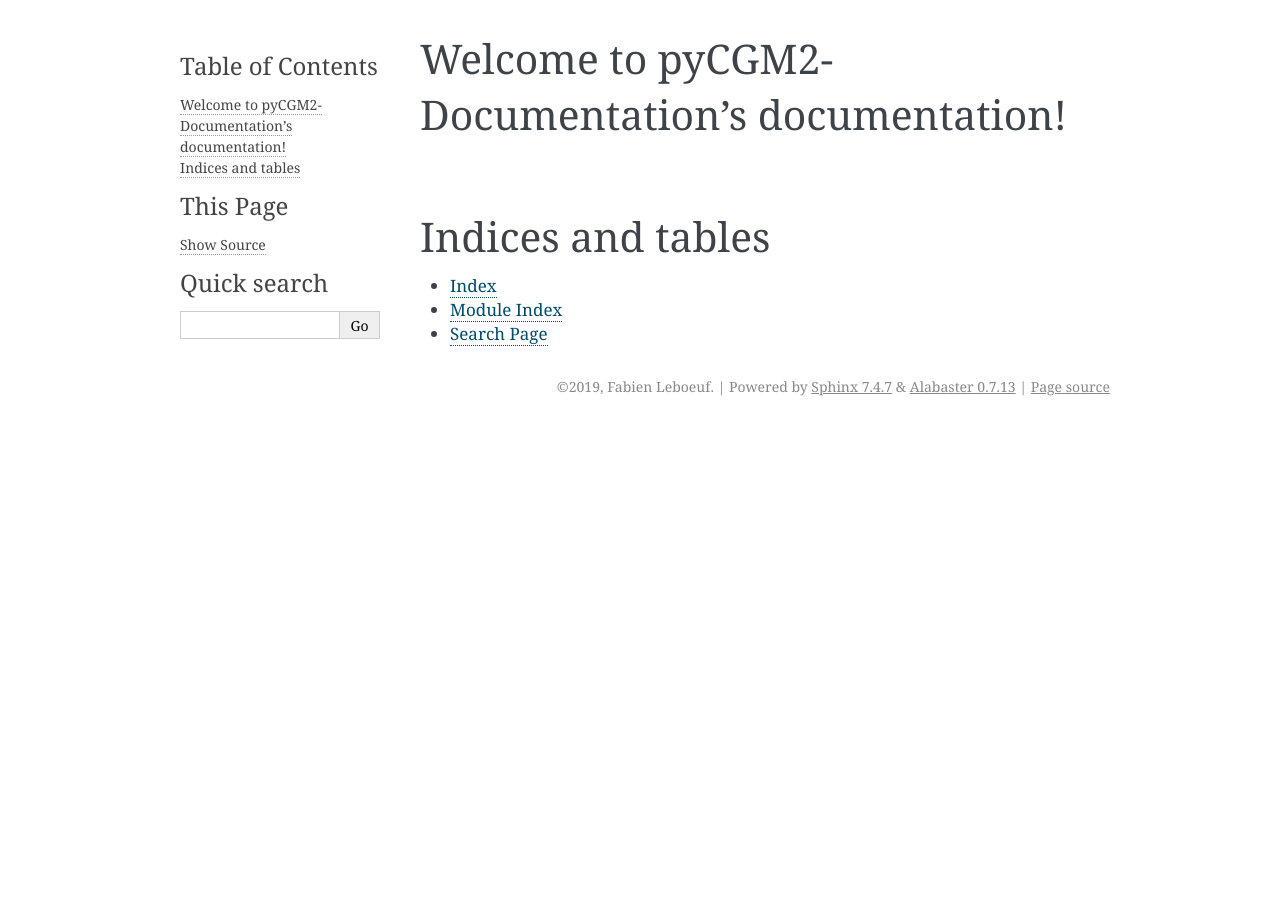
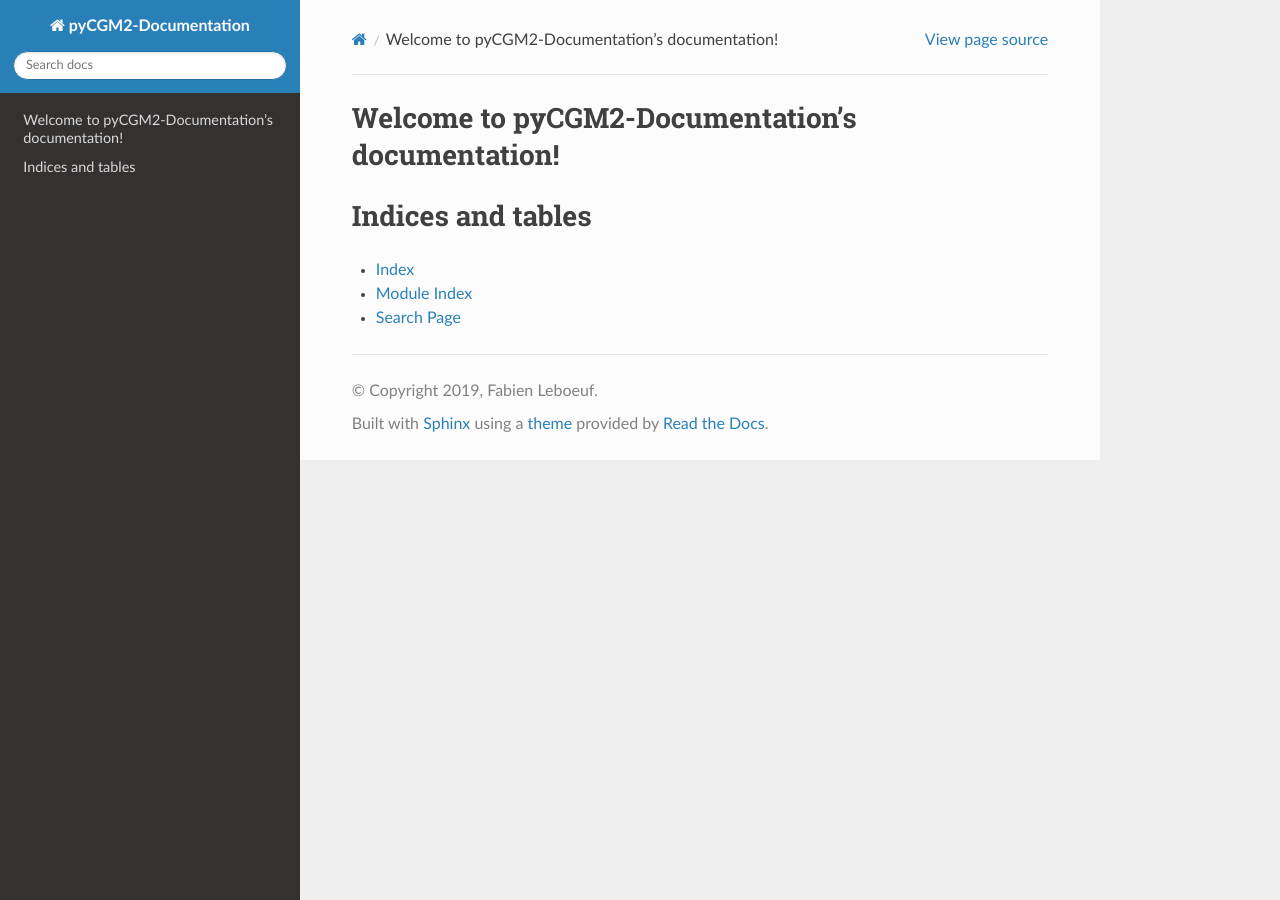
Before and after one commit to pyCGM2/Documentation, a Sphinx documentation site: the page built from source/index.rst, in a window 1280 px wide. Built offline with Sphinx 7.4.7 and the Read the Docs theme 2.0.0, drawn with Linux system fonts in a browser that asks for light colours.

Commit message:
read the doc theme

```diff
--- a/source/conf.py
+++ b/source/conf.py
@@ -14,7 +14,7 @@
 # import sys
 # sys.path.insert(0, os.path.abspath('.'))
 
-
+import sphinx_rtd_theme
 # -- Project information -----------------------------------------------------
 
 project = 'pyCGM2-Documentation'
@@ -31,6 +31,7 @@
 # extensions coming with Sphinx (named 'sphinx.ext.*') or your custom
 # ones.
 extensions = [
+'sphinx_rtd_theme'
 ]
 
 # Add any paths that contain templates here, relative to this directory.
@@ -47,7 +48,10 @@
 # The theme to use for HTML and HTML Help pages.  See the documentation for
 # a list of builtin themes.
 #
-html_theme = 'alabaster'
+
+html_theme = "sphinx_rtd_theme"
+
+# html_theme = 'alabaster'
 
 # Add any paths that contain custom static files (such as style sheets) here,
 # relative to this directory. They are copied after the builtin static files,
```
